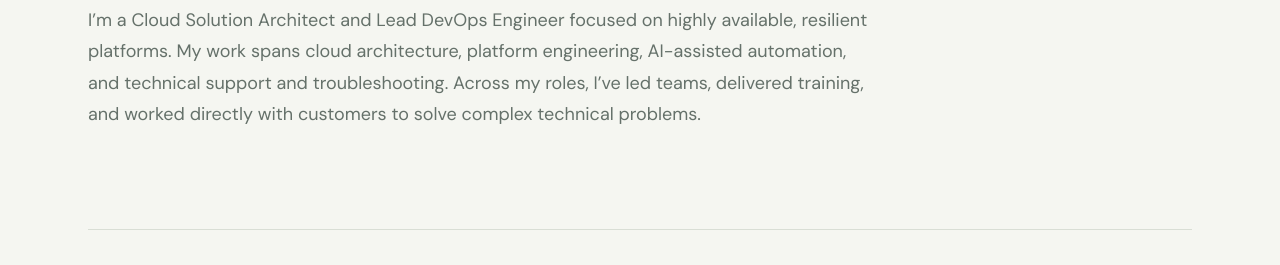
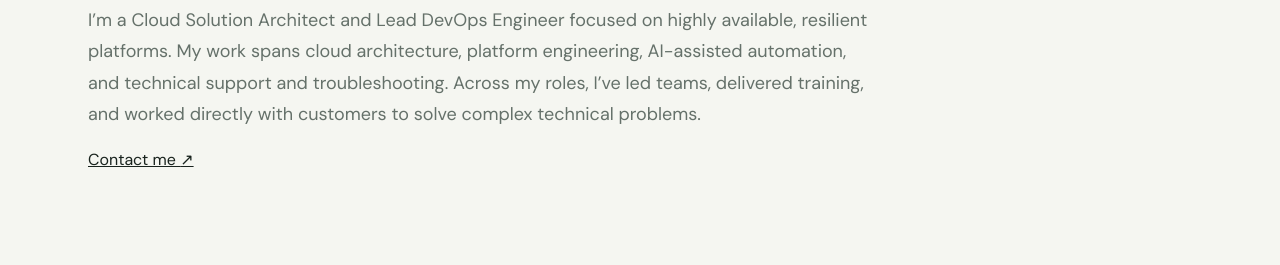
Before and after one commit to ivanht/portfolio, a plain HTML site: page index.html in a window 1280 px wide. Shown: the part 228-493 px from the top of the page. Drawn offline with nearby package versions, Linux system fonts and the light colour scheme.

Commit message:
Add email contact link to About section

```diff
--- a/index.html
+++ b/index.html
@@ -28,6 +28,7 @@
         <h2 id="about-title">About me</h2>
       </div>
       <p class="about-copy">I’m a Cloud Solution Architect and Lead DevOps Engineer focused on highly available, resilient platforms. My work spans cloud architecture, platform engineering, AI-assisted automation, and technical support and troubleshooting. Across my roles, I’ve led teams, delivered training, and worked directly with customers to solve complex technical problems.</p>
+      <p class="about-contact"><a href="mailto:ivanhitos@gmail.com">Contact me <span aria-hidden="true">↗</span></a></p>
     </section>
 
     <section class="project-section" id="platforms" aria-labelledby="platforms-title">
```
